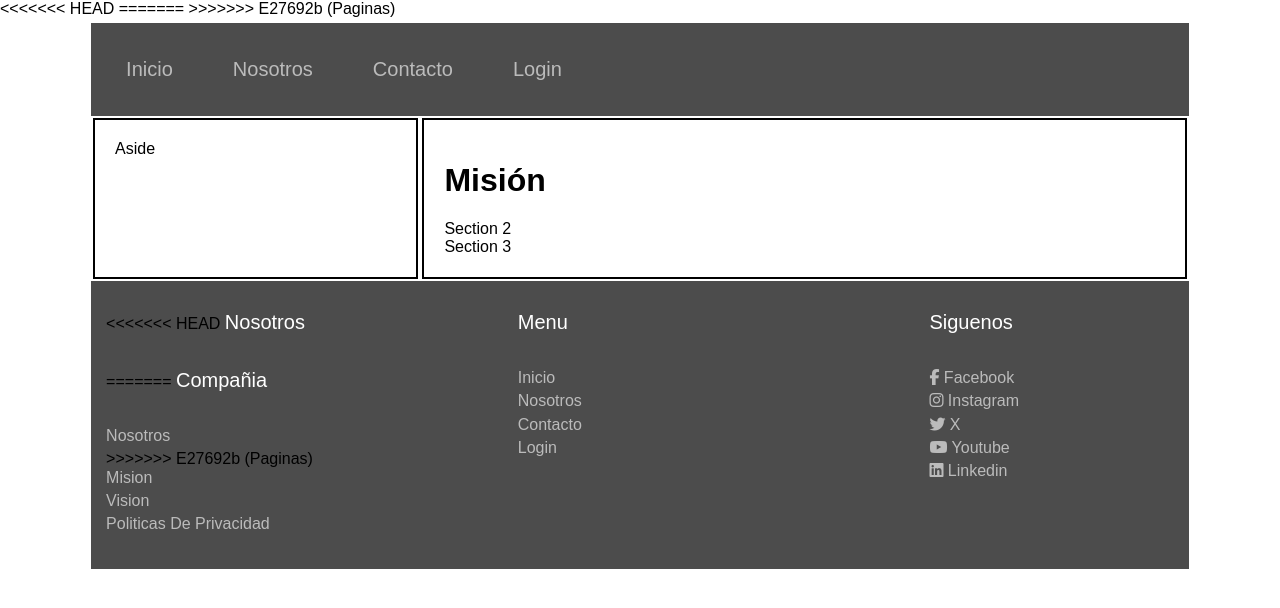
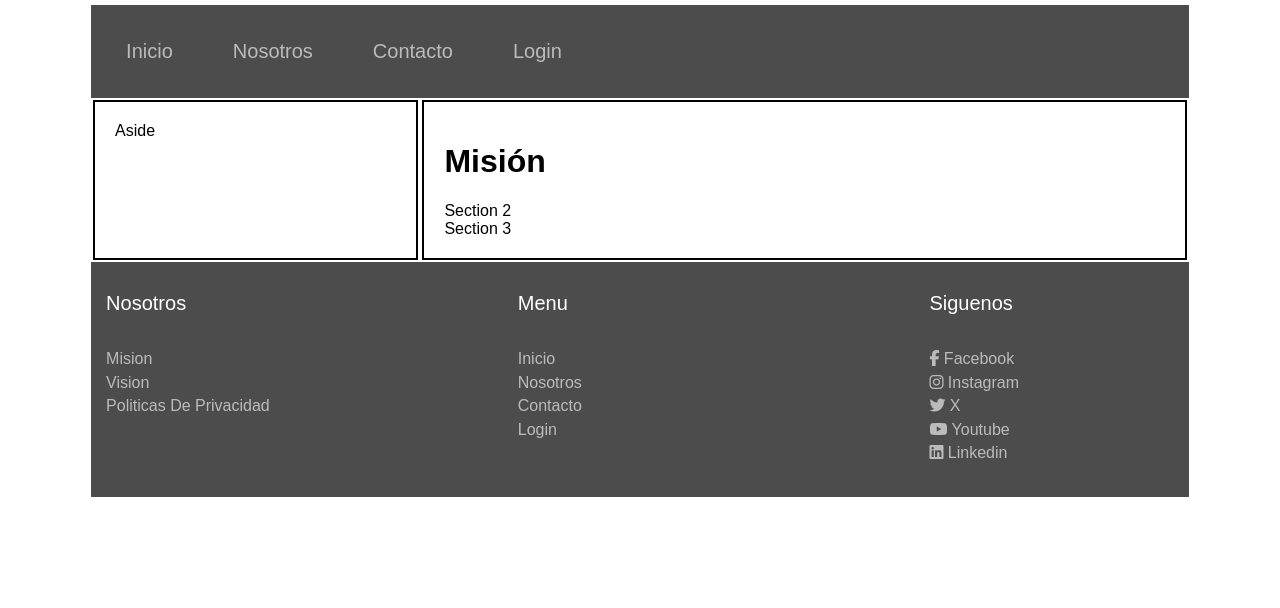
Before and after one commit to kniball4726/FullstackCodoaCodoArg, a plain HTML site: page pages/mision.html in a window 1280 px wide. Drawn offline with Linux system fonts and the light colour scheme.

Commit message:
Update mision.html

```diff
--- a/pages/mision.html
+++ b/pages/mision.html
@@ -9,11 +9,7 @@
         <link rel="stylesheet" href="../Design/normalized.css">
         <link rel="stylesheet" href="../Design/style.css"/>
         <link rel="stylesheet" href="https://cdnjs.cloudflare.com/ajax/libs/font-awesome/6.5.2/css/all.min.css">
-<<<<<<< HEAD
-        <title>Proyecto Codo a Codo 2024</title>
-=======
         <title>Proyecto Curso Fullstack Codo a Codo 2024</title>
->>>>>>> e27692b (Paginas)
     </head>
     <body>
         <div id="container">
@@ -39,14 +35,8 @@
                 <div id="containerfoot">
                     <div id="footer-rows">
                         <div id="footer-links">
-<<<<<<< HEAD
                             <h4>Nosotros</h4>
                             <ul>
-=======
-                            <h4>Compañia</h4>
-                            <ul>
-                                <li><a href="./nosotros.html">Nosotros</a></li>
->>>>>>> e27692b (Paginas)
                                 <li><a href="./mision.html">Mision</a></li>
                                 <li><a href="./vision.html">Vision</a></li>
                                 <li><a href="./politicas.html">Politicas de privacidad</a></li>
```
